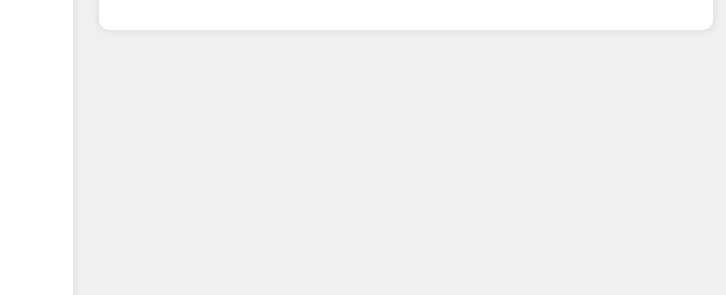
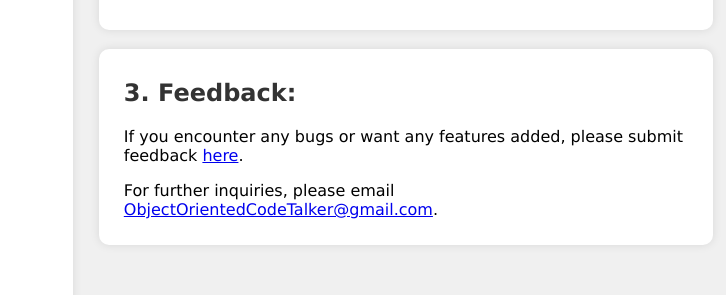
Before and after one commit to ObjectOrientedCodeTalker/decklistautofiller_webpages, a plain HTML site: page help/help.html in a window 1280 px wide. Shown: the part 1129-1424 px from the top of the page, 554-1280 px from the left. Drawn offline with Linux system fonts and the light colour scheme.

Commit message:
Update help.html

```diff
--- a/help/help.html
+++ b/help/help.html
@@ -99,6 +99,11 @@
             <p>3. Now, wait for the extension to import the cards from your YDKE into the Decklist form. Once prompted to refresh the page, click the browser's Refresh button.</p>
             <img id="guide-img" src="registrationguide.png"></img><br><br>
         </div>
+        <div class="rightdivision">
+            <h2>3. Feedback:</h2>
+            <p>If you encounter any bugs or want any features added, please submit feedback <a href="https://objectorientedcodetalker.github.io/decklistautofiller_webpages/help/help.html" class="text-white">here</a>.</p>
+          <p>For further inquiries, please email <a href="mailto: ObjectOrientedCodeTalker@gmail.com" class="text-white">ObjectOrientedCodeTalker@gmail.com</a>.</p>
+        </div>
     </div>
 </body>
 </html>
```
